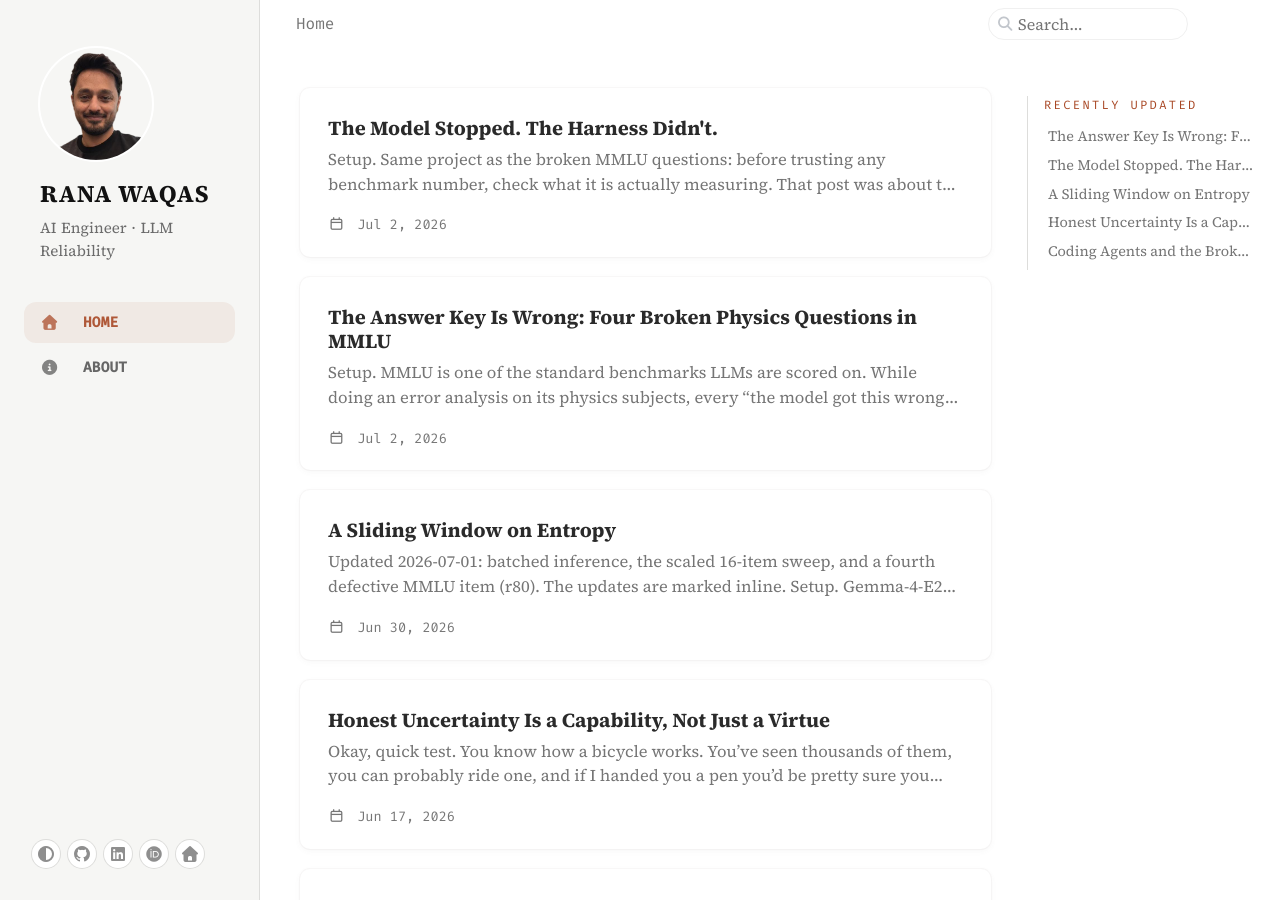
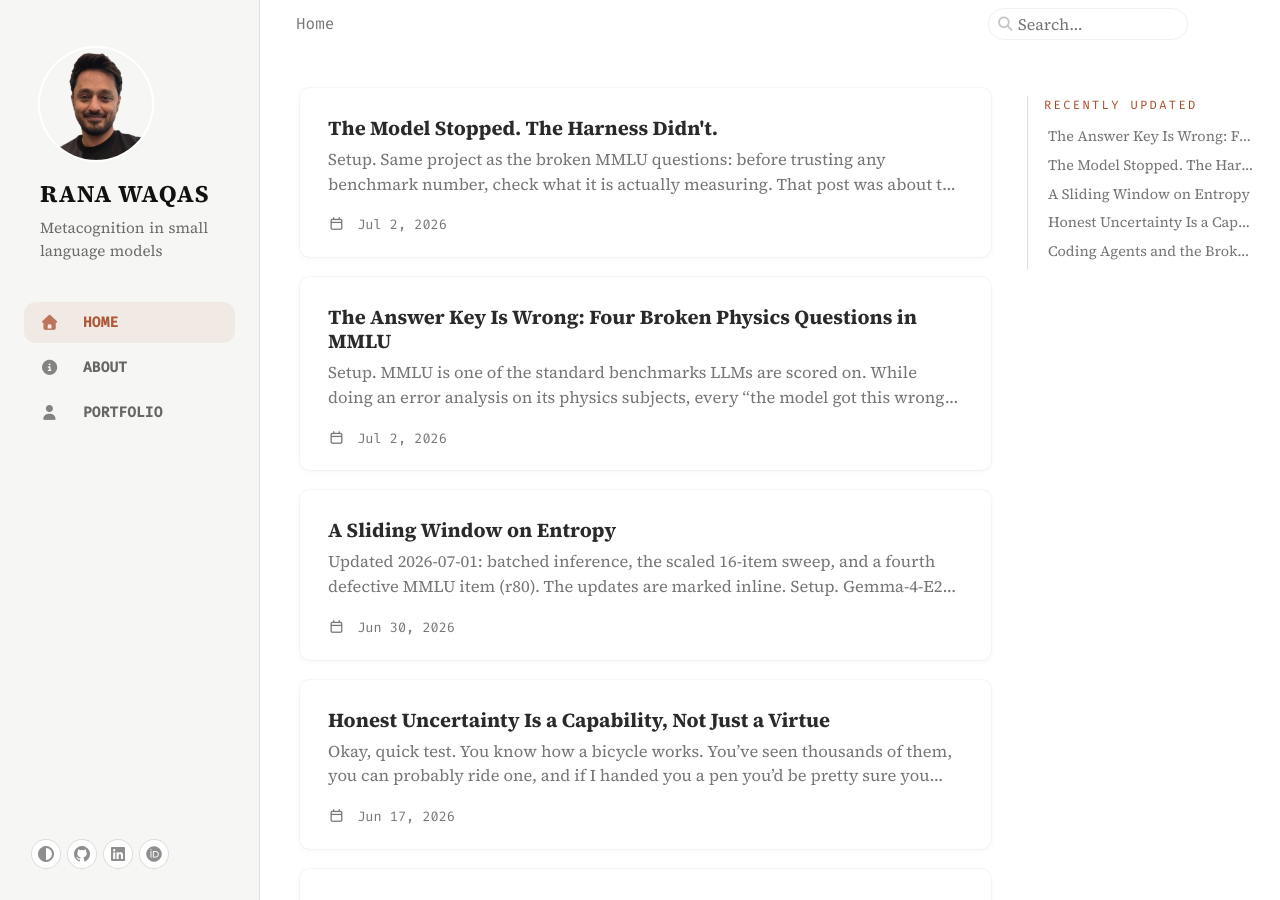
Before and after one commit to ranawaqas-ai/blog, a Jekyll site: the page built from index.html, in a window 1280 px wide and 900 px high. Built offline with Jekyll 4.4.1, drawn with Linux system fonts in a browser that asks for light colours; cached includes are drawn as plain includes; nearby versions of some CDN libraries; the list of posts is cut into pages by our own code.

Commit message:
Link the portfolio from the sidebar and update the tagline
The portfolio link moves from a small icon to the nav, and the tagline
and description use the metacognition framing the portfolio now has.

Co-Authored-By: Claude Fable 5.2 <noreply@anthropic.com>

```diff
--- a/_config.yml
+++ b/_config.yml
@@ -12,8 +12,8 @@ lang: en
 timezone: Asia/Karachi
 
 title: Rana Waqas
-tagline: AI Engineer · LLM Reliability
-description: "Rana Waqas, AI engineer and engineering leader. I build and ship AI products in industry, and I research the hard problems in LLMs: hallucination, metacognition, and model architecture. MSc Generative AI at the University of Exeter."
+tagline: Metacognition in small language models
+description: "Rana Waqas researches metacognition in small language models, so that AI you run yourself knows when to trust its own answers. Notes on the experiments and the engineering behind them."
 
 url: "https://blog.waqasrana.space"
 baseurl: ""
--- a/_data/contact.yml
+++ b/_data/contact.yml
@@ -11,8 +11,3 @@
 - type: orcid
   icon: "fa-brands fa-orcid"
   url: "https://orcid.org/0009-0005-0868-1984"
-
-- type: portfolio
-  icon: "fa-solid fa-house"
-  url: "https://waqasrana.space"
-  noblank: true
--- a/_includes/sidebar.html
+++ b/_includes/sidebar.html
@@ -37,6 +37,13 @@
         </li>
         <!-- .nav-item -->
       {% endfor %}
+      <!-- the portfolio lives on the apex domain, so it is a plain link, not a tab -->
+      <li class="nav-item">
+        <a href="https://waqasrana.space" class="nav-link">
+          <i class="fa-fw fas fa-user"></i>
+          <span>PORTFOLIO</span>
+        </a>
+      </li>
     </ul>
   </nav>
 
```
